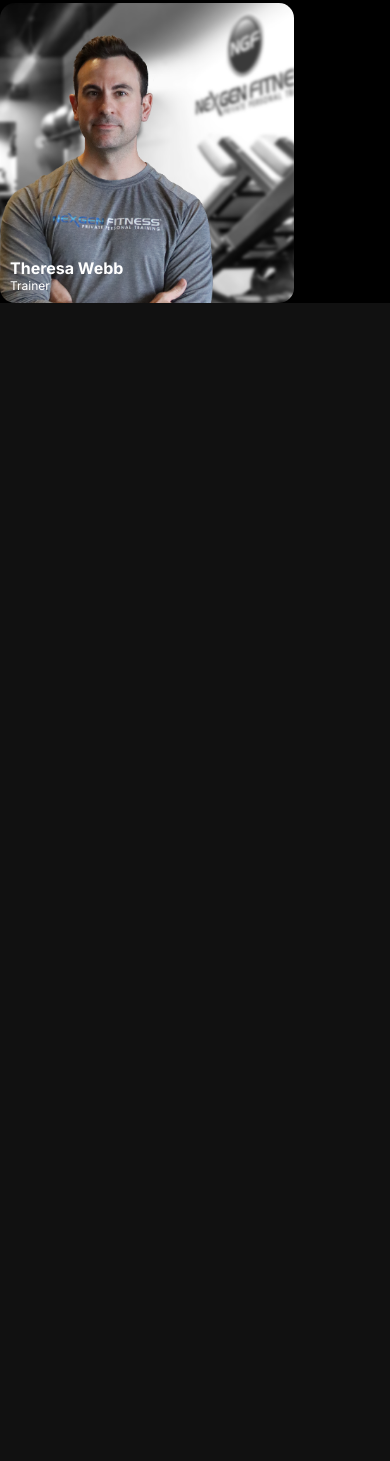
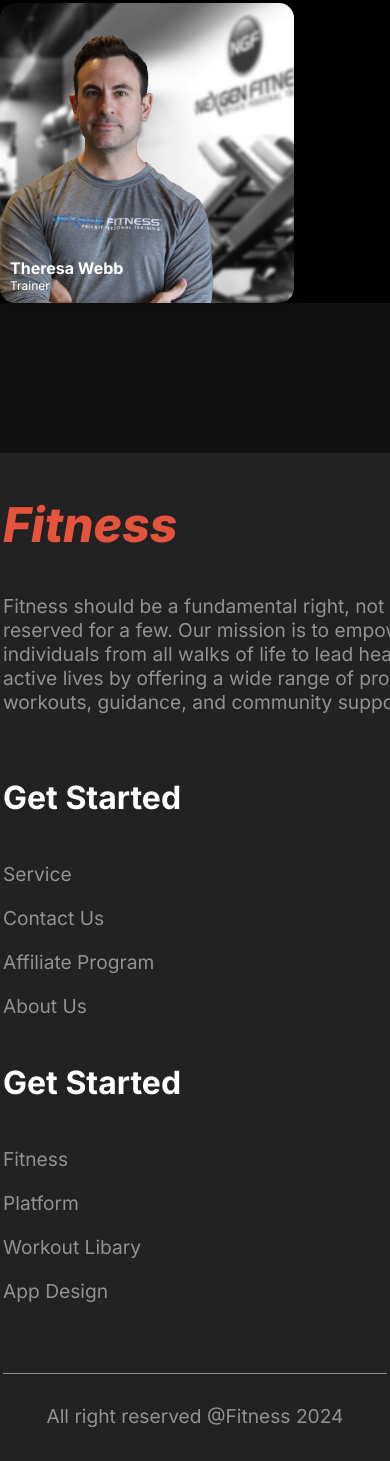
Before and after one commit to Afia-Sultana-Promi/Assignment-2, a plain HTML site: page index.html in a window 390 px wide. Shown: the part 7039-8500 px from the top of the page. Before the commit the page ends 7342 px from the top, so only its background shows below. Drawn offline with Linux system fonts and the light colour scheme.

Commit message:
Footer and responsive footer added

```diff
--- a/index.html
+++ b/index.html
@@ -220,5 +220,30 @@
                 </div>
             </section>
         </main>
+        <footer>
+            <section class="footer-section">
+                <div class="footer-fitness">
+                  <h1> Fitness </h1>
+                  <p> Fitness should be a fundamental right, not a privilege reserved for a few. Our mission is to empower individuals from all walks of life to lead healthier, more active lives by offering a wide range of professional workouts, guidance, and community support.  </p>
+                </div>
+                <div class="footer-content">
+                  <div class="Get-started">
+                    <h1> Get Started </h1>
+                    <a href=""> Service </a>
+                    <a href=""> Contact Us </a>
+                    <a href=""> Affiliate Program </a>
+                    <a href=""> About Us </a>
+                  </div>
+                  <div class="Get-started">
+                    <h1> Get Started </h1>
+                    <a href=""> Fitness </a>
+                    <a href=""> Platform </a>
+                    <a href=""> Workout Libary </a>
+                    <a href=""> App Design </a>
+                  </div>
+                </div>
+              </section>
+              <div class="copyright"> All right reserved @Fitness 2024 </div>
+            </footer>
 </body>
 </html>
--- a/style/design.css
+++ b/style/design.css
@@ -473,6 +473,70 @@ td, th {
 .team-member.theresa {
     background-image: url('/images/trainer6.png');
 }
+
+/* footer */
+footer {
+    margin: 0 auto;
+    background-color: #3030308A;
+    padding: 50px 195px 0px 195px;
+    margin-top: 150px;
+}
+.footer-fitness > h1 {
+    color: #E6533C;
+    font-style: italic;
+    font-size: 3rem;
+    font-weight: 800;
+}
+.footer-fitness > p{
+    font-size: 1.2rem;
+    color: #FFFFFF80;
+    width: 500px;
+}
+.footer-section {
+    display: flex;
+    flex-direction: row;
+    justify-content: space-between;
+}
+.footer-content {
+    display: flex;
+    flex-direction: row;
+    gap: 100px;
+}
+
+a {
+    text-decoration: none;
+    color: #FFFFFF80;
+}
+
+.Get-started {
+    display: flex;
+    flex-direction: column;
+    gap: 20px;
+}
+
+.Get-started > h1{
+    font-size: 2rem;
+    margin: 0;
+    padding: 25px 0px;
+}
+
+.Get-started > a{
+    font-weight: 400;
+    font-size: 1.2rem;
+    color: #FFFFFF80;
+    margin: 0;
+}
+
+.copyright {
+    text-align: center;
+    font-size: 1.2rem;
+    margin-top: 40px;
+    border-top: 1px solid #FFFFFF80;
+    width: 100%;
+    padding: 30px 0px;
+    color: #FFFFFF80;
+}
+
 @media screen and (max-width:576px){
     .menu-icon {
         display: block;
@@ -536,4 +600,16 @@ td, th {
         padding: 25px 30px 25px 30px;
         width: 60%;
     }
+    footer{
+        padding: 3px;
+    }
+    .footer-section {
+        flex-direction: column;
+        gap:20px;
+    }
+    .footer-content {
+        flex-direction: column;
+        gap: 20px;
+        margin-bottom: 30px;
+    }
 }
```
